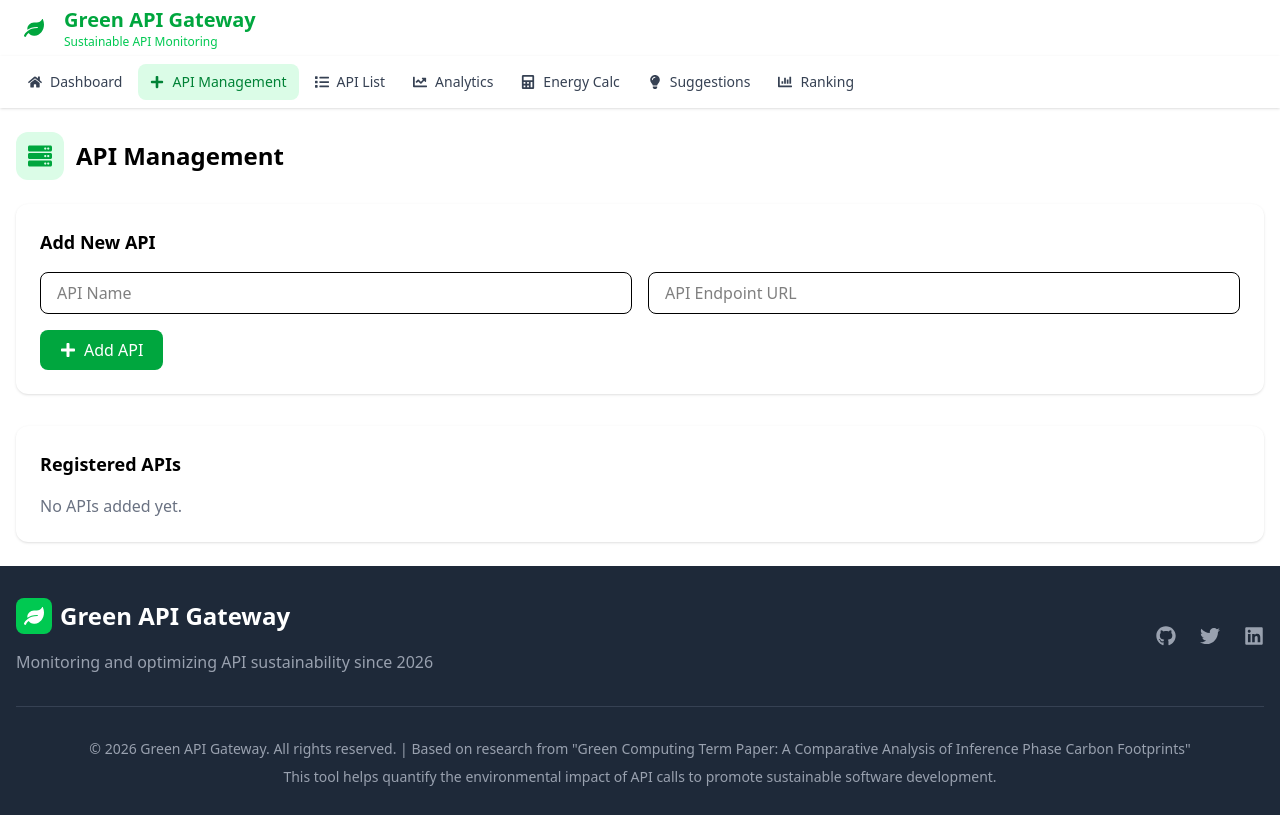
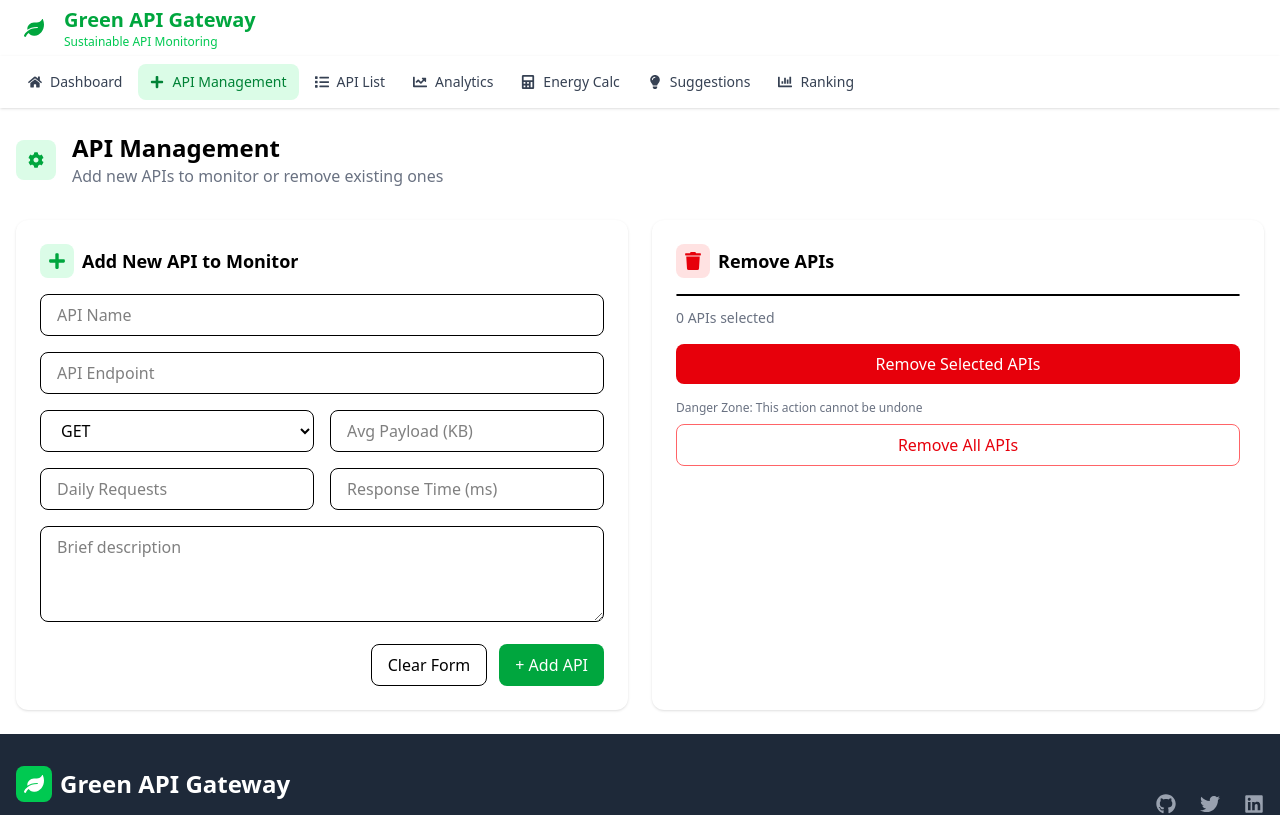
Before and after one commit to palash1212/Green-Api-Gateway, a React (Vite) app: page /api-management in a window 1280 px wide. Shown: the top 815 px of the page. Built offline with nearby package versions, Linux system fonts and the light colour scheme.

Commit message:
api management and list changed

```diff
--- a/src/pages/ApiList.jsx
+++ b/src/pages/ApiList.jsx
@@ -1,114 +1,92 @@
-import { useState } from "react";
-import { FaList, FaTrash, FaExclamationTriangle } from "react-icons/fa";
+import React, { useMemo } from "react";
+import { FaLeaf, FaTrash } from "react-icons/fa";
+import { HiOutlineChartBar } from "react-icons/hi";
 
-export default function ApiList() {
-  /* =========================
-     Initialize from storage
-  ========================== */
-  const [apis, setApis] = useState(() => {
-    return JSON.parse(localStorage.getItem("apis")) || [];
-  });
+const ApiList = () => {
+  const apis = useMemo(
+    () => JSON.parse(localStorage.getItem("apis")) || [],
+    []
+  );
 
-  const [showConfirm, setShowConfirm] = useState(false);
+  const badge = (score) =>
+    score === "Low"
+      ? "bg-green-100 text-green-700"
+      : score === "Medium"
+      ? "bg-yellow-100 text-yellow-700"
+      : "bg-red-100 text-red-700";
 
-  /* =========================
-     Delete all APIs
-  ========================== */
-  const handleDeleteAll = () => {
-    localStorage.removeItem("apis");
-    setApis([]);
-    setShowConfirm(false);
-  };
+  const methodBadge = (m) =>
+    m === "GET" ? "bg-blue-100 text-blue-700" : "bg-green-100 text-green-700";
 
   return (
-    <div>
-      {/* Page Title */}
-      <h2 className="text-2xl font-bold flex items-center mb-6">
-        <span className="bg-green-100 p-3 rounded-xl mr-3">
-          <FaList className="text-green-600" />
-        </span>
-        API List
+    <div className="bg-white p-6 rounded-xl shadow">
+      <h2 className="text-xl font-semibold mb-6">
+        Monitor energy consumption and CO₂ emissions for each API endpoint
       </h2>
 
-      {/* Delete All Button */}
-      {apis.length > 0 && (
-        <div className="flex justify-end mb-4">
-          <button
-            onClick={() => setShowConfirm(true)}
-            className="flex items-center gap-2 bg-red-600 hover:bg-red-700 text-white px-4 py-2 rounded-lg"
-          >
-            <FaTrash />
-            Delete All
-          </button>
-        </div>
-      )}
-
-      {/* API Table */}
-      <div className="bg-white shadow rounded-xl p-6">
-        {apis.length === 0 ? (
-          <p className="text-gray-500">No APIs available.</p>
-        ) : (
       <div className="overflow-x-auto">
-            <table className="w-full border-collapse">
-              <thead>
-                <tr className="border-b">
-                  <th className="text-left py-3 px-2">Name</th>
-                  <th className="text-left py-3 px-2">Endpoint</th>
-                  <th className="text-left py-3 px-2">Status</th>
+        <table className="w-full text-sm">
+          <thead className="border-b text-gray-600">
+            <tr>
+              <th className="p-3 text-left">API ROUTE / URL</th>
+              <th className="p-3">METHOD</th>
+              <th className="p-3">REQUESTS</th>
+              <th className="p-3">AVG PAYLOAD</th>
+              <th className="p-3">ENERGY USED</th>
+              <th className="p-3">CO₂ EMISSION</th>
+              <th className="p-3">GREEN SCORE</th>
+              <th className="p-3 text-center">ACTIONS</th>
             </tr>
           </thead>
+
           <tbody>
             {apis.map((api) => (
-                  <tr key={api.id} className="border-b last:border-none">
-                    <td className="py-3 px-2">{api.name}</td>
-                    <td className="py-3 px-2 text-blue-600 break-all">
-                      {api.url}
+              <tr key={api.id} className="border-b hover:bg-gray-50">
+                <td className="p-3">
+                  <p className="font-semibold">{api.route}</p>
+                  <p className="text-xs text-gray-500">{api.name}</p>
                 </td>
-                    <td className="py-3 px-2">
-                      <span className="bg-green-100 text-green-700 px-3 py-1 rounded-full text-sm">
-                        {api.status}
+                <td className="p-3 text-center">
+                  <span
+                    className={`px-3 py-1 rounded-full text-xs font-semibold ${methodBadge(
+                      api.method
+                    )}`}
+                  >
+                    {api.method}
                   </span>
+                </td>
+                <td className="p-3 text-center">
+                  {api.dailyRequests.toLocaleString()}
+                </td>
+                <td className="p-3 text-center">{api.avgPayload} KB</td>
+                <td className="p-3 text-center">{api.energyUsed} Wh</td>
+                <td className="p-3 text-center">{api.co2} g</td>
+                <td className="p-3 text-center">
+                  <span
+                    className={`inline-flex items-center gap-1 px-3 py-1 rounded-full text-xs ${badge(
+                      api.greenScore
+                    )}`}
+                  >
+                    <FaLeaf /> {api.greenScore}
+                  </span>
+                </td>
+                <td className="p-3 text-center">
+                  <div className="flex justify-center gap-4">
+                    <FaTrash className="text-red-500 cursor-pointer" />
+                    <HiOutlineChartBar className="text-blue-600 cursor-pointer" />
+                  </div>
                 </td>
               </tr>
             ))}
           </tbody>
         </table>
-          </div>
+
+        {!apis.length && (
+          <p className="text-center py-8 text-gray-500">No APIs added yet</p>
         )}
       </div>
-
-      {/* Confirmation Dialog */}
-      {showConfirm && (
-        <div className="fixed inset-0 bg-black/50 flex items-center justify-center z-50">
-          <div className="bg-white rounded-xl p-6 w-full max-w-md">
-            <div className="flex items-center gap-3 mb-4">
-              <FaExclamationTriangle className="text-red-600 text-xl" />
-              <h3 className="text-lg font-semibold">Confirm Deletion</h3>
-            </div>
-
-            <p className="text-gray-600 mb-6">
-              Are you sure you want to delete <strong>all APIs</strong>? This
-              action cannot be undone.
-            </p>
-
-            <div className="flex justify-end gap-3">
-              <button
-                onClick={() => setShowConfirm(false)}
-                className="px-4 py-2 rounded-lg border hover:bg-gray-100"
-              >
-                Cancel
-              </button>
-
-              <button
-                onClick={handleDeleteAll}
-                className="px-4 py-2 rounded-lg bg-red-600 text-white hover:bg-red-700"
-              >
-                Delete All
-              </button>
-            </div>
-          </div>
-        </div>
-      )}
     </div>
   );
-}
+};
+
+export default ApiList;
--- a/src/pages/ApiManagement.jsx
+++ b/src/pages/ApiManagement.jsx
@@ -1,138 +1,265 @@
-import { useEffect, useState } from "react";
-import { FaPlus, FaTrash, FaServer } from "react-icons/fa";
+import React, { useMemo, useState } from "react";
+import { FaCog, FaPlus, FaTrash } from "react-icons/fa";
 
-export default function ApiManagement() {
-  /* =========================
-     Initialize from storage
-  ========================== */
-  const [apis, setApis] = useState(() => {
-    return JSON.parse(localStorage.getItem("apis")) || [];
+const ApiManagement = () => {
+  const [form, setForm] = useState({
+    name: "",
+    route: "",
+    method: "GET",
+    avgPayload: "",
+    dailyRequests: "",
+    responseTime: "",
+    description: "",
   });
 
-  const [apiName, setApiName] = useState("");
-  const [apiUrl, setApiUrl] = useState("");
+  const [selected, setSelected] = useState([]);
 
-  /* =========================
-     Persist APIs to storage
-  ========================== */
-  useEffect(() => {
-    localStorage.setItem("apis", JSON.stringify(apis));
-  }, [apis]);
+  const apis = useMemo(
+    () => JSON.parse(localStorage.getItem("apis")) || [],
+    []
+  );
 
-  /* =========================
-     Add API
-  ========================== */
-  const handleAddApi = (e) => {
-    e.preventDefault();
-    if (!apiName.trim() || !apiUrl.trim()) return;
+  /* ---------- helpers ---------- */
+  const calcEnergy = (payload, requests) =>
+    Math.round(payload * requests * 0.015);
 
-    const newApi = {
-      id: Date.now(),
-      name: apiName.trim(),
-      url: apiUrl.trim(),
-      status: "Active",
+  const calcGreenScore = (energy) => {
+    if (energy < 300) return "Low";
+    if (energy < 700) return "Medium";
+    return "High";
   };
 
-    setApis((prev) => [...prev, newApi]);
-    setApiName("");
-    setApiUrl("");
+  const badge = (score) =>
+    score === "Low"
+      ? "bg-green-100 text-green-700"
+      : score === "Medium"
+      ? "bg-yellow-100 text-yellow-700"
+      : "bg-red-100 text-red-700";
+
+  /* ---------- form handlers ---------- */
+  const handleChange = (e) =>
+    setForm({ ...form, [e.target.name]: e.target.value });
+
+  const clearForm = () =>
+    setForm({
+      name: "",
+      route: "",
+      method: "GET",
+      avgPayload: "",
+      dailyRequests: "",
+      responseTime: "",
+      description: "",
+    });
+
+  const addApi = () => {
+    if (!form.name || !form.route) return alert("Required fields missing");
+
+    const energyUsed = calcEnergy(
+      Number(form.avgPayload),
+      Number(form.dailyRequests)
+    );
+
+    const api = {
+      id: Date.now().toString(),
+      ...form,
+      avgPayload: Number(form.avgPayload),
+      dailyRequests: Number(form.dailyRequests),
+      responseTime: Number(form.responseTime),
+      energyUsed,
+      co2: Math.round(energyUsed * 0.42),
+      greenScore: calcGreenScore(energyUsed),
     };
 
-  /* =========================
-     Remove Single API
-  ========================== */
-  const handleRemoveApi = (id) => {
-    setApis((prev) => prev.filter((api) => api.id !== id));
+    localStorage.setItem("apis", JSON.stringify([...apis, api]));
+    window.location.reload();
+  };
+
+  /* ---------- remove ---------- */
+  const toggleSelect = (id) =>
+    setSelected((s) =>
+      s.includes(id) ? s.filter((i) => i !== id) : [...s, id]
+    );
+
+  const removeSelected = () => {
+    if (!selected.length) return;
+    localStorage.setItem(
+      "apis",
+      JSON.stringify(apis.filter((a) => !selected.includes(a.id)))
+    );
+    window.location.reload();
+  };
+
+  const removeAll = () => {
+    if (!window.confirm("This action cannot be undone")) return;
+    localStorage.removeItem("apis");
+    window.location.reload();
   };
 
   return (
+    <>
+      {/* Header */}
+      <div className="flex items-center gap-4 mb-8">
+        <div className="p-3 bg-green-100 rounded-lg">
+          <FaCog className="text-green-600" />
+        </div>
         <div>
-      {/* Page Title */}
-      <h2 className="text-2xl font-bold flex items-center mb-6">
-        <span className="bg-green-100 p-3 rounded-xl mr-3">
-          <FaServer className="text-green-600" />
+          <h1 className="text-2xl font-bold">API Management</h1>
+          <p className="text-gray-500">
+            Add new APIs to monitor or remove existing ones
+          </p>
+        </div>
+      </div>
+
+      <div className="grid grid-cols-1 lg:grid-cols-2 gap-6">
+        {/* ADD API */}
+        <div className="bg-white p-6 rounded-xl shadow">
+          <h3 className="font-semibold text-lg mb-4 flex items-center gap-2">
+            <span className="bg-green-100 p-2 rounded-lg">
+              <FaPlus className="text-green-600" />
             </span>
-        API Management
-      </h2>
+            Add New API to Monitor
+          </h3>
 
-      {/* Add API Form */}
-      <form
-        onSubmit={handleAddApi}
-        className="bg-white shadow rounded-xl p-6 mb-8"
-      >
-        <h3 className="text-lg font-semibold mb-4">Add New API</h3>
-
-        <div className="grid md:grid-cols-2 gap-4">
+          <div className="space-y-4">
             <input
-            type="text"
+              name="name"
+              value={form.name}
+              onChange={handleChange}
               placeholder="API Name"
-            value={apiName}
-            onChange={(e) => setApiName(e.target.value)}
-            className="border rounded-lg px-4 py-2 focus:outline-none focus:ring-2 focus:ring-green-500"
+              className="w-full border rounded-lg px-4 py-2"
+            />
+            <input
+              name="route"
+              value={form.route}
+              onChange={handleChange}
+              placeholder="API Endpoint"
+              className="w-full border rounded-lg px-4 py-2"
             />
 
+            <div className="grid grid-cols-2 gap-4">
+              <select
+                name="method"
+                value={form.method}
+                onChange={handleChange}
+                className="border rounded-lg px-4 py-2"
+              >
+                <option>GET</option>
+                <option>POST</option>
+                <option>PUT</option>
+                <option>DELETE</option>
+              </select>
               <input
-            type="url"
-            placeholder="API Endpoint URL"
-            value={apiUrl}
-            onChange={(e) => setApiUrl(e.target.value)}
-            className="border rounded-lg px-4 py-2 focus:outline-none focus:ring-2 focus:ring-green-500"
+                name="avgPayload"
+                value={form.avgPayload}
+                onChange={handleChange}
+                placeholder="Avg Payload (KB)"
+                className="border rounded-lg px-4 py-2"
               />
             </div>
 
+            <div className="grid grid-cols-2 gap-4">
+              <input
+                name="dailyRequests"
+                value={form.dailyRequests}
+                onChange={handleChange}
+                placeholder="Daily Requests"
+                className="border rounded-lg px-4 py-2"
+              />
+              <input
+                name="responseTime"
+                value={form.responseTime}
+                onChange={handleChange}
+                placeholder="Response Time (ms)"
+                className="border rounded-lg px-4 py-2"
+              />
+            </div>
+
+            <textarea
+              name="description"
+              value={form.description}
+              onChange={handleChange}
+              placeholder="Brief description"
+              className="border rounded-lg px-4 py-2 h-24 w-full"
+            />
+
+            <div className="flex justify-end gap-3">
               <button
-          type="submit"
-          className="mt-4 flex items-center gap-2 bg-green-600 hover:bg-green-700 text-white px-5 py-2 rounded-lg"
+                onClick={clearForm}
+                className="px-4 py-2 border rounded-lg"
               >
-          <FaPlus />
-          Add API
+                Clear Form
               </button>
-      </form>
-
-      {/* API Table */}
-      <div className="bg-white shadow rounded-xl p-6">
-        <h3 className="text-lg font-semibold mb-4">Registered APIs</h3>
-
-        {apis.length === 0 ? (
-          <p className="text-gray-500">No APIs added yet.</p>
-        ) : (
-          <div className="overflow-x-auto">
-            <table className="w-full border-collapse">
-              <thead>
-                <tr className="border-b">
-                  <th className="text-left py-3 px-2">Name</th>
-                  <th className="text-left py-3 px-2">Endpoint</th>
-                  <th className="text-left py-3 px-2">Status</th>
-                  <th className="text-right py-3 px-2">Action</th>
-                </tr>
-              </thead>
-              <tbody>
-                {apis.map((api) => (
-                  <tr key={api.id} className="border-b last:border-none">
-                    <td className="py-3 px-2">{api.name}</td>
-                    <td className="py-3 px-2 text-blue-600 break-all">
-                      {api.url}
-                    </td>
-                    <td className="py-3 px-2">
-                      <span className="bg-green-100 text-green-700 px-3 py-1 rounded-full text-sm">
-                        {api.status}
-                      </span>
-                    </td>
-                    <td className="py-3 px-2 text-right">
               <button
-                        onClick={() => handleRemoveApi(api.id)}
-                        className="text-red-600 hover:text-red-800"
+                onClick={addApi}
+                className="px-4 py-2 bg-green-600 text-white rounded-lg"
               >
-                        <FaTrash />
+                + Add API
               </button>
-                    </td>
-                  </tr>
-                ))}
-              </tbody>
-            </table>
-          </div>
-        )}
             </div>
           </div>
+        </div>
+
+        {/* REMOVE API */}
+        <div className="bg-white p-6 rounded-xl shadow">
+          <h3 className="font-semibold text-lg mb-4 flex items-center gap-2">
+            <span className="bg-red-100 p-2 rounded-lg">
+              <FaTrash className="text-red-600" />
+            </span>
+            Remove APIs
+          </h3>
+
+          <div className="border rounded-lg max-h-64 overflow-y-auto">
+            {apis.map((api) => (
+              <label
+                key={api.id}
+                className="flex justify-between items-center px-4 py-3 border-b last:border-none"
+              >
+                <div className="flex gap-3 items-center">
+                  <input
+                    type="checkbox"
+                    onChange={() => toggleSelect(api.id)}
+                  />
+                  <div>
+                    <p className="font-medium">{api.route}</p>
+                    <p className="text-xs text-gray-500">{api.name}</p>
+                  </div>
+                </div>
+                <span
+                  className={`px-3 py-1 rounded-full text-xs ${badge(
+                    api.greenScore
+                  )}`}
+                >
+                  {api.greenScore}
+                </span>
+              </label>
+            ))}
+          </div>
+
+          <div className="flex justify-between text-sm text-gray-500 mt-3">
+            <span>{selected.length} APIs selected</span>
+          </div>
+
+          <button
+            onClick={removeSelected}
+            className="mt-4 w-full bg-red-600 text-white py-2 rounded-lg"
+          >
+            Remove Selected APIs
+          </button>
+
+          <p className="text-xs text-gray-500 mt-4">
+            Danger Zone: This action cannot be undone
+          </p>
+
+          <button
+            onClick={removeAll}
+            className="mt-2 w-full border border-red-400 text-red-600 py-2 rounded-lg"
+          >
+            Remove All APIs
+          </button>
+        </div>
+      </div>
+    </>
   );
-}
+};
+
+export default ApiManagement;
```
Lines whose indentation alone changed are shown as unchanged.
